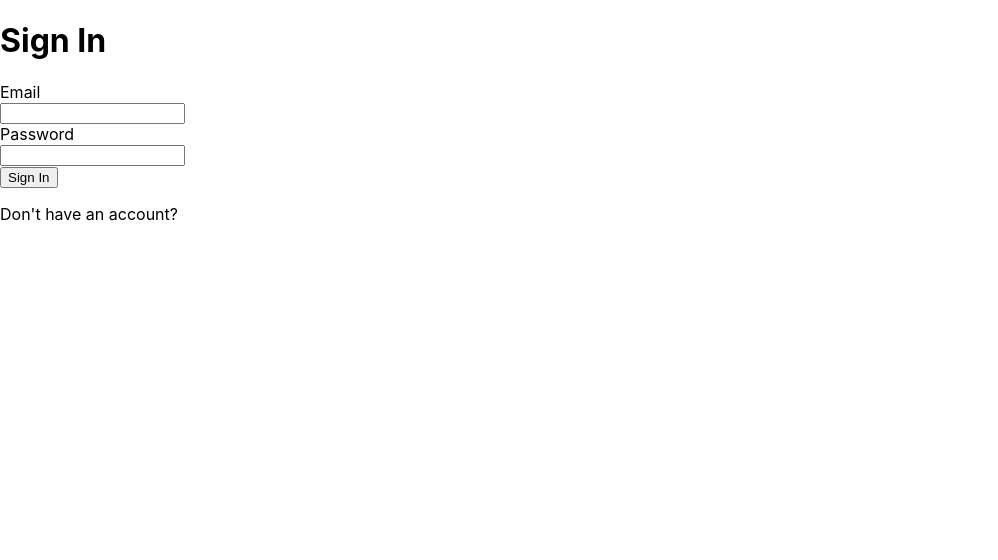
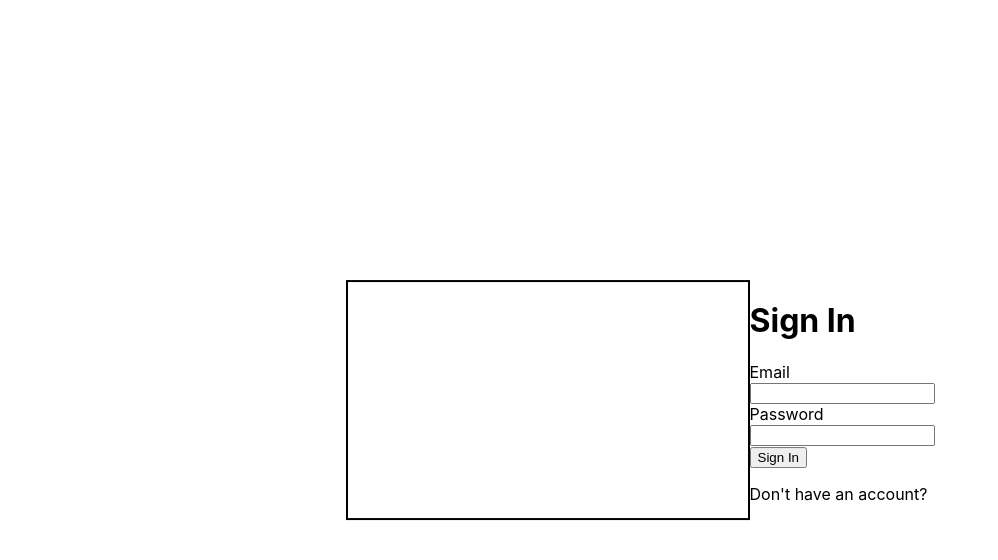
Before and after one commit to malak-joumaa/Homemade, a React (Create React App) app in the folder frontend/: page /sign-in in a window 1280 px wide. Shown: the top 560 px of the page, without its empty margins (0-998 px from the left). Built offline with nearby package versions, Linux system fonts and the light colour scheme.

Commit message:
Frontend: Aligning left and right divs in the center

```diff
--- a/frontend/src/index.css
+++ b/frontend/src/index.css
@@ -11,3 +11,28 @@ code {
   font-family: source-code-pro, Menlo, Monaco, Consolas, 'Courier New',
     monospace;
 }
+
+/* Sign In */
+.main-container{
+  display: table;
+  position: absolute;
+  top: 0;
+  left: 0;
+  height: 100%;
+  width: 100%;
+}
+
+.register{
+  position: absolute;
+  top: 50%;
+  right: 0;
+  left: 0;
+  -ms-transform: translateY(-50%);
+  transform: translateY(-50%);
+  display: flex;
+  justify-content: center;
+}
+
+.left-register{
+width: 400px;
+border: 2px solid black;}
--- a/frontend/src/pages/SignIn.js
+++ b/frontend/src/pages/SignIn.js
@@ -2,15 +2,18 @@ import React, { useState } from "react";
 import { Link } from "react-router-dom";
 
 const SignIn = () => {
+  // Email and password use state
   const [email, setEmail] = useState("");
   const [password, setPassword] = useState("");
   console.log(email);
   console.log(password);
 
   return (
-    <div id="register">
-      <div id="left-register"></div>
-      <div id="right-register">
+    <div className="main-container">
+      <div className="register">
+        <div className="left-register"></div>
+        <div className="right-register">
+          {/* Sign in form */}
           <div>
             <h1>Sign In</h1>
             <label>Email</label>
@@ -33,7 +36,9 @@ const SignIn = () => {
             <br />
             <button>Sign In</button>
             <br />
+            {/* Sign Up */}
             <p>Don't have an account? {/*<Link>SignUp</Link> */}</p>
+          </div>
         </div>
       </div>
     </div>
```
Lines whose indentation alone changed are shown as unchanged.
